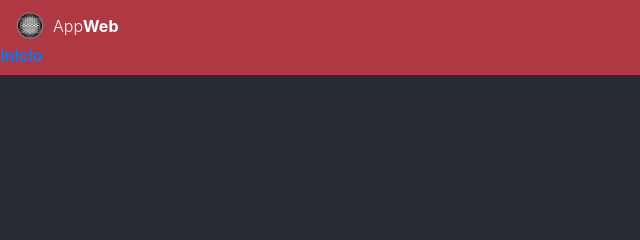
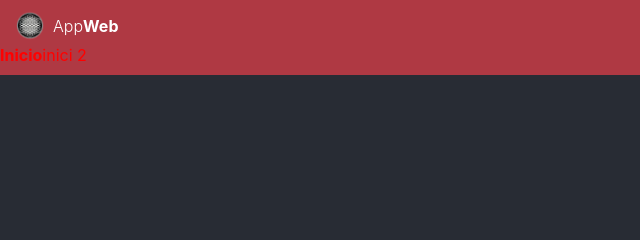
Before and after one commit to rodrigosk8s/app-web, a React app: page / in a window 1280 px wide. Shown: the top 240 px of the page, 0-640 px from the left. Built offline with nearby package versions, Linux system fonts and the light colour scheme.

Commit message:
agregando menu

```diff
--- a/src/components/Navbar.js
+++ b/src/components/Navbar.js
@@ -18,6 +18,7 @@ class Navbar extends React.Component {
 
         <Link  to="/">
             <span className="font-weight-bold ">Inicio</span>
+            <span>inici 2</span>
           </Link>
       </div>
     );
--- a/src/components/styles/Navbar.css
+++ b/src/components/styles/Navbar.css
@@ -23,3 +23,8 @@
   .menu{
     text-align: left;
   }
+
+  a{
+    color: red;
+
+  }
```
